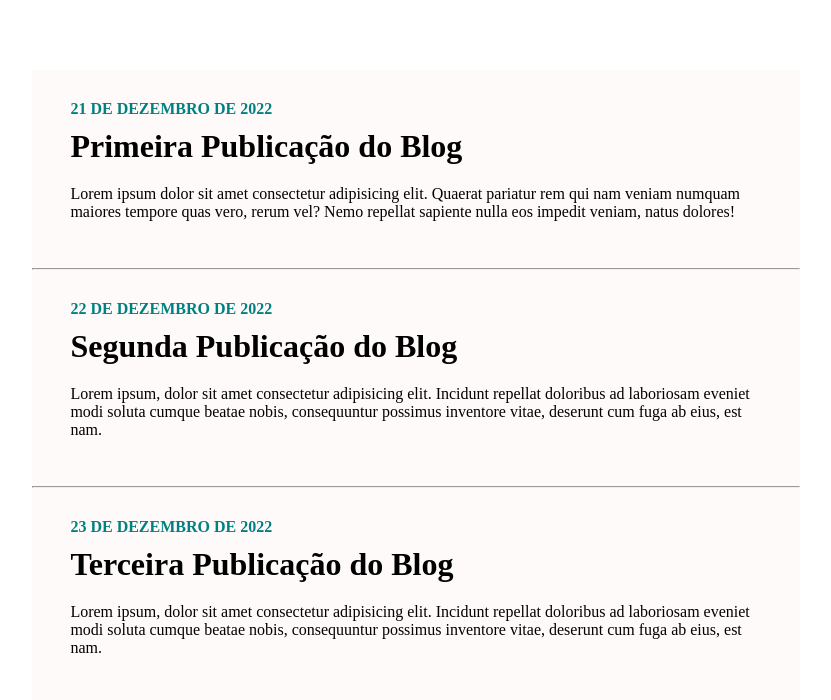
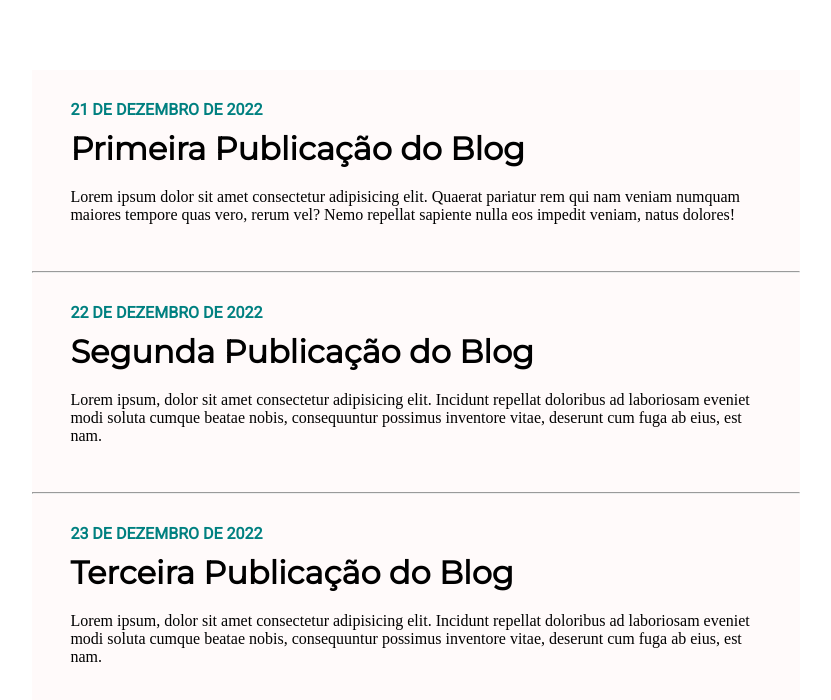
Before and after one commit to paulaLopes2270/Curso-FullStack-JS-, a plain HTML site: page css/recriando site 2/index.html in a window 1280 px wide. Shown: the whole page, without its empty margins (224-1055 px from the left). Drawn offline with Linux system fonts and the light colour scheme.

Commit message:
inclusão de font

```diff
--- a/css/recriando site 2/style.css
+++ b/css/recriando site 2/style.css
@@ -30,8 +30,10 @@ margin: 0;
     margin-top: 30px;
     margin-bottom: 10px;
     font-weight: bold;
+    font-family: "Roboto";
 }
 
 h1{
     margin-bottom: 20px;
+    font-family: "Montserrat";
 }
```
